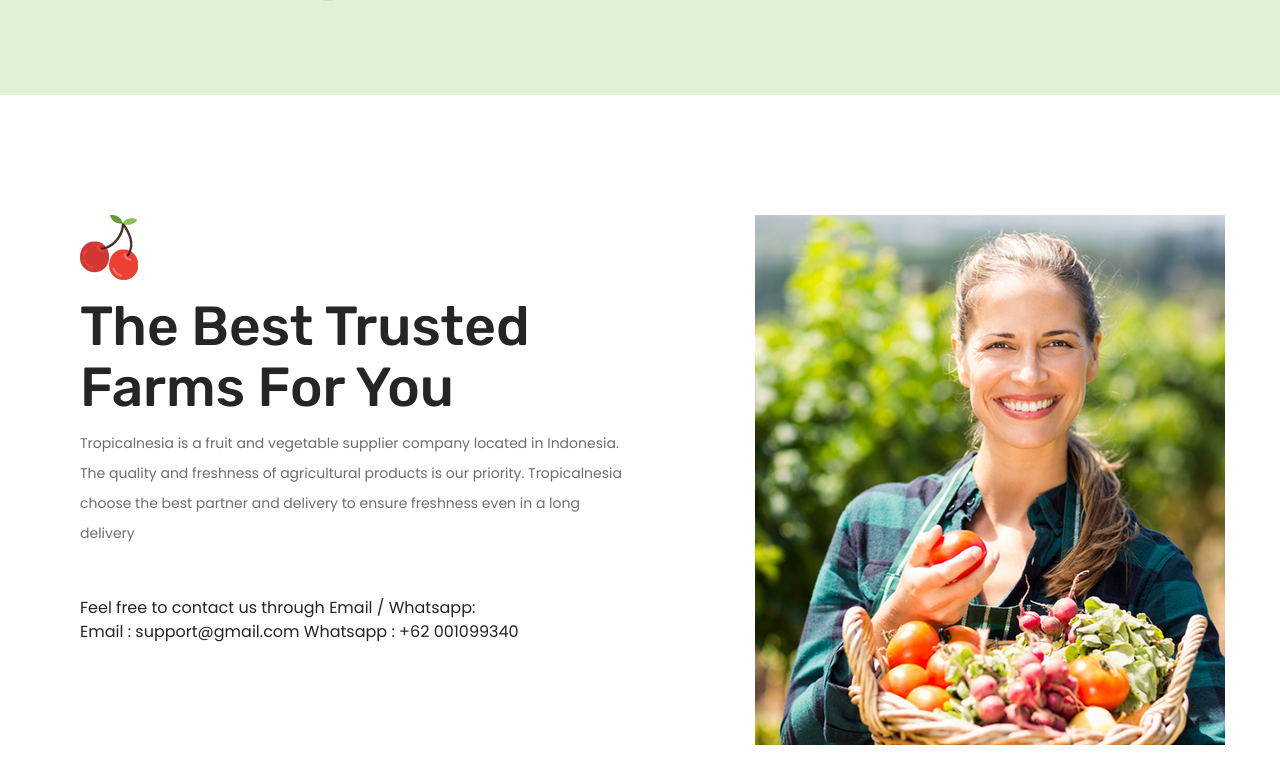
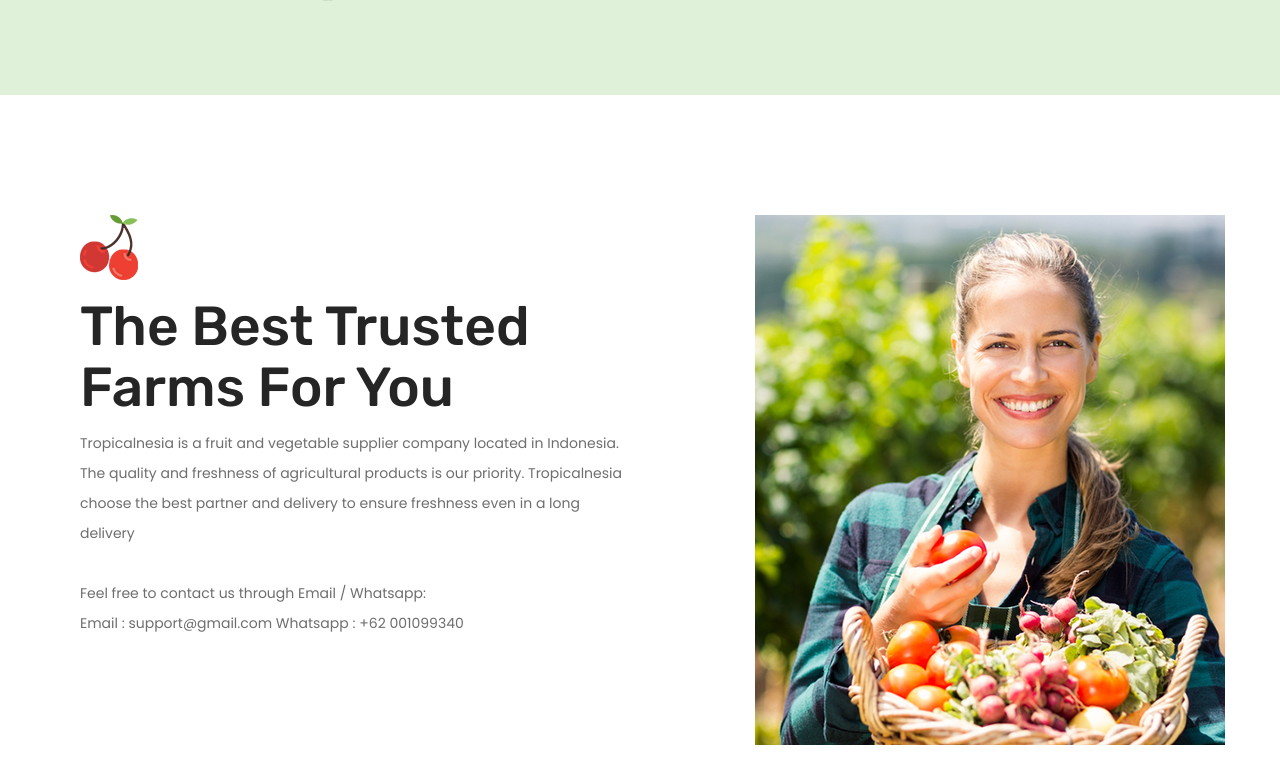
Before and after one commit to aldoaston/aldoaston.github.io, a plain HTML site: page about.html in a window 1280 px wide. Shown: the part 605-1388 px from the top of the page. Drawn offline with Linux system fonts and the light colour scheme.

Commit message:
Update about.html

```diff
--- a/about.html
+++ b/about.html
@@ -202,10 +202,11 @@
                                         <img src="img/icon/icon1.png" alt="">
                                     </div>
                                     <h1>the best trusted farms for you</h1>
-                                    <p>Tropicalnesia is a fruit and vegetable supplier company located in Indonesia. The quality and freshness of agricultural products is our priority. Tropicalnesia choose the best partner and delivery to ensure freshness even in a long delivery</p> <br><br>
+                                    <p>Tropicalnesia is a fruit and vegetable supplier company located in Indonesia. The quality and freshness of agricultural products is our priority. Tropicalnesia choose the best partner and delivery to ensure freshness even in a long delivery <br><br>
                                     Feel free to contact us through Email / Whatsapp: <br>
                                     Email : support@gmail.com
                                     Whatsapp : +62 001099340
+                                    </p>
                                 </div>
                                 <!-- <a class="btn" href="#">read more</a> -->
                             </div>
```
